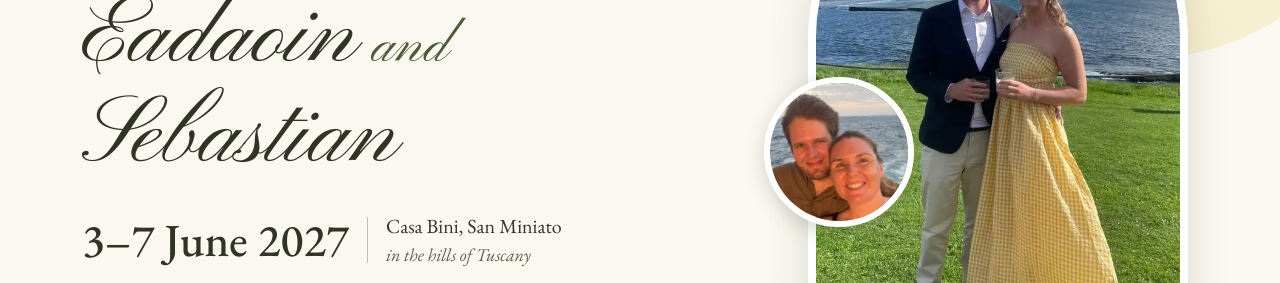
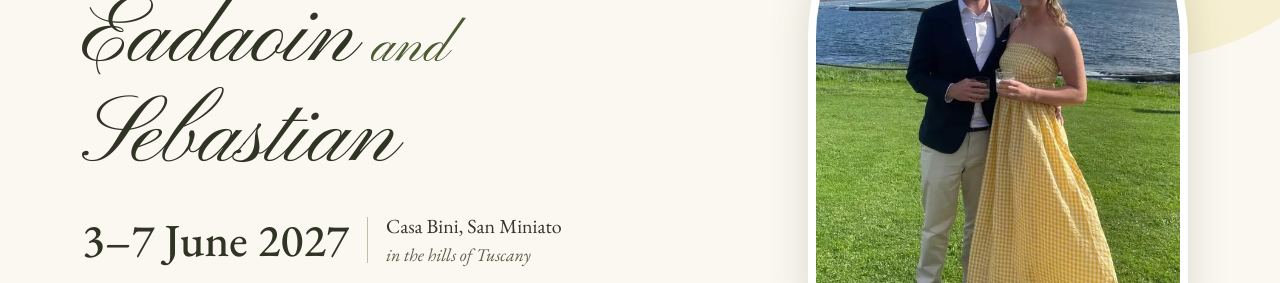
Before and after one commit to schlan/wedding-website, a plain HTML site: page site/index.html in a window 1280 px wide. Shown: the part 321-604 px from the top of the page. Drawn offline with Linux system fonts and the light colour scheme.

Commit message:
Hero: just the garden photo, no inset
Co-Authored-By: Claude Opus 5.5 <noreply@anthropic.com>

```diff
--- a/site/css/site.css
+++ b/site/css/site.css
@@ -106,11 +106,6 @@ section[id], #top { scroll-margin-top: 12px; }
   width: 100%; height: 380px; object-fit: cover; object-position: 50% 30%;
   border-radius: 160px 160px 18px 18px; border: 6px solid #fff; box-shadow: 0 6px 24px rgba(60, 70, 40, .18);
   background: var(--sage-tint);
-}
-.hero__inset { position: absolute; left: -10px; bottom: 70px; width: 112px; height: 112px; transform: rotate(-5deg); }
-.hero__inset img {
-  width: 100%; height: 100%; object-fit: cover; border-radius: 50%; border: 5px solid #fff;
-  box-shadow: 0 6px 20px rgba(60, 70, 40, .22); background: var(--sage-tint);
 }
 .hero__text { position: relative; margin-top: -40px; display: flex; flex-direction: column; align-items: center; }
 .garland { width: 300px; max-width: 100%; height: auto; }
@@ -266,7 +261,6 @@ textarea.input { padding: 12px; resize: vertical; min-height: 96px; }
 /* Very small phones: a little more room for the RSVP chips */
 @media (max-width: 359px) {
   :root { --gutter: 14px; }
-  .hero__inset { left: 4px; width: 100px; height: 100px; }
   .rsvp-card { padding: 20px 16px 18px; }
 }
 
@@ -300,8 +294,6 @@ textarea.input { padding: 12px; resize: vertical; min-height: 96px; }
   .hero__photo { flex: 0 1 400px; }
   /* Capped at 460px tall so the 864×575 photo isn't stretched (brief §4). */
   .hero__frame { width: 100%; max-width: 380px; }
-  .hero__inset { left: -44px; bottom: 80px; width: 150px; height: 150px; }
-  .hero__inset img { border-width: 6px; }
   .arch { width: 100%; height: 460px; border-radius: 190px 190px 24px 24px; border-width: 8px; box-shadow: 0 10px 40px rgba(60, 70, 40, .18); }
   .hero__text { flex: 1 1 420px; margin-top: 0; align-items: flex-start; }
   .garland { width: 260px; }
--- a/site/i18n/de.json
+++ b/site/i18n/de.json
@@ -27,8 +27,7 @@
     "place": "Casa Bini, San Miniato",
     "placeSub": "in den Hügeln der Toskana",
     "cta": "Sagt uns, dass ihr kommt",
-    "alt": "Éadaoin und Sebastian am Meer an einem sonnigen Tag",
-    "altInset": "Éadaoin und Sebastian bei Sonnenuntergang auf einem Boot"
+    "alt": "Éadaoin und Sebastian am Meer an einem sonnigen Tag"
   },
   "weekend": {
     "title": "Unser Wochenende",
--- a/site/i18n/en.json
+++ b/site/i18n/en.json
@@ -26,8 +26,7 @@
     "place": "Casa Bini, San Miniato",
     "placeSub": "in the hills of Tuscany",
     "cta": "Let us know you're coming",
-    "alt": "Éadaoin and Sebastian by the sea on a sunny day",
-    "altInset": "Éadaoin and Sebastian on a boat at sunset"
+    "alt": "Éadaoin and Sebastian by the sea on a sunny day"
   },
   "weekend": {
     "title": "Our weekend",
--- a/site/index.html
+++ b/site/index.html
@@ -56,11 +56,6 @@
                  srcset="img/hero-couple-garden-600.jpg 600w, img/hero-couple-garden-900.jpg 900w"
                  sizes="(min-width: 900px) 380px, 320px" width="900" height="1100"
                  fetchpriority="high" decoding="async" alt="" data-i18n-attr="alt:hero.alt">
-          </picture>
-          <picture class="hero__inset">
-            <source type="image/webp" srcset="img/hero-couple-boat-320.webp 320w, img/hero-couple-boat-480.webp 480w" sizes="(min-width: 900px) 150px, 112px">
-            <img src="img/hero-couple-boat-320.jpg" srcset="img/hero-couple-boat-320.jpg 320w, img/hero-couple-boat-480.jpg 480w"
-                 sizes="(min-width: 900px) 150px, 112px" width="480" height="480" decoding="async" alt="" data-i18n-attr="alt:hero.altInset">
           </picture>
         </div>
       </div>
```
Also changed, not shown: site/img/hero-couple-boat-320.jpg (deleted), site/img/hero-couple-boat-320.webp (deleted), site/img/hero-couple-boat-480.jpg (deleted), site/img/hero-couple-boat-480.webp (deleted), 1 other file.
